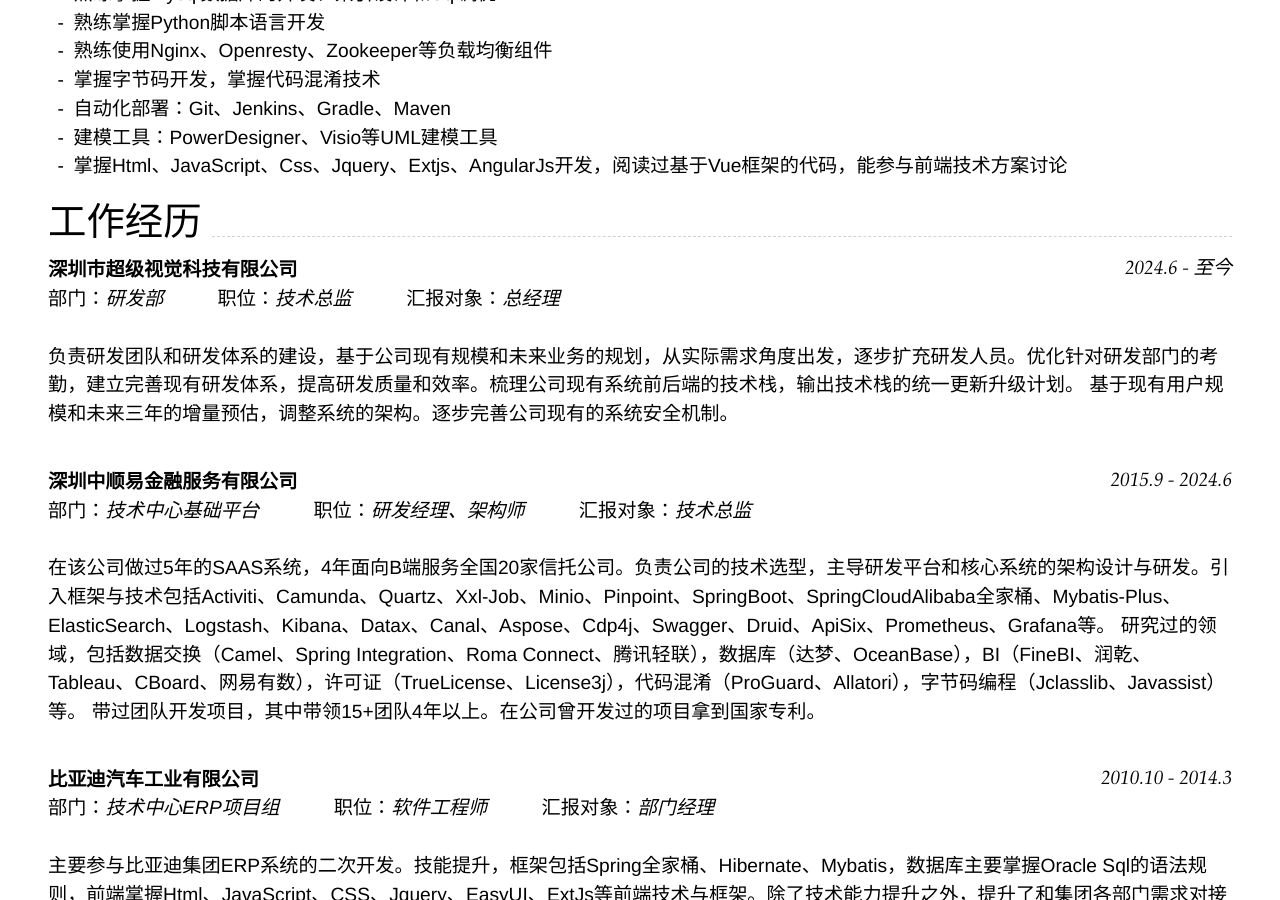
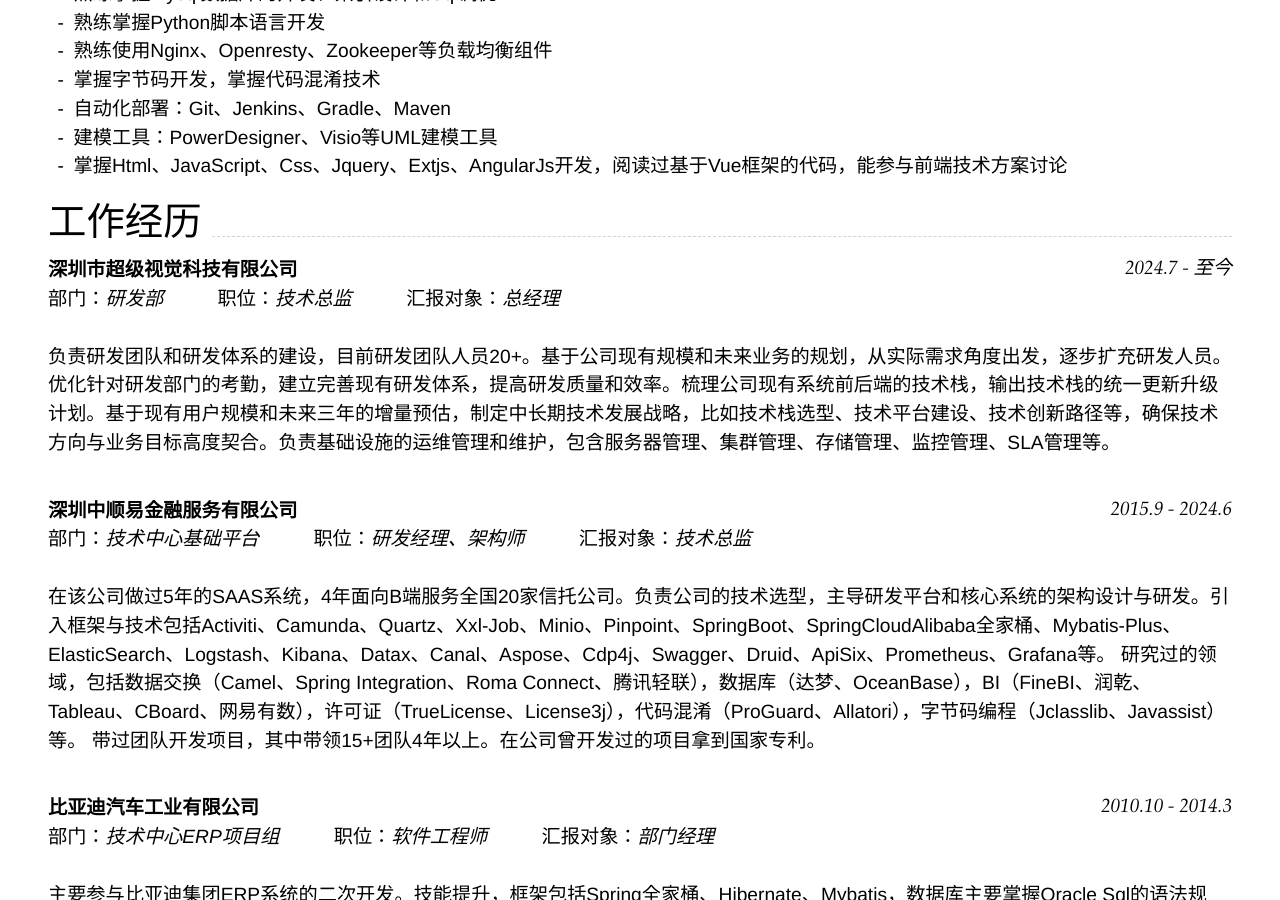
Before and after one commit to yuanCodeLab/cv, a Jekyll site: the page built from index.md, in a window 1280 px wide and 900 px high, scrolled down 817 px. Built offline with Jekyll 4.4.1, drawn with Linux system fonts in a browser that asks for light colours; nearby versions of some CDN libraries.

Commit message:
Update index.md

```diff
--- a/index.md
+++ b/index.md
@@ -46,10 +46,9 @@ Supported arguments:
 
 ## 工作经历
 
-### **深圳市超级视觉科技有限公司** `2024.6 - 至今`
+### **深圳市超级视觉科技有限公司** `2024.7 - 至今`
 部门：_研发部_ &emsp; &emsp; 职位：_技术总监_    &emsp; &emsp; 汇报对象：_总经理_  <br><br>
-负责研发团队和研发体系的建设，基于公司现有规模和未来业务的规划，从实际需求角度出发，逐步扩充研发人员。优化针对研发部门的考勤，建立完善现有研发体系，提高研发质量和效率。梳理公司现有系统前后端的技术栈，输出技术栈的统一更新升级计划。
-基于现有用户规模和未来三年的增量预估，调整系统的架构。逐步完善公司现有的系统安全机制。
+负责研发团队和研发体系的建设，目前研发团队人员20+。基于公司现有规模和未来业务的规划，从实际需求角度出发，逐步扩充研发人员。优化针对研发部门的考勤，建立完善现有研发体系，提高研发质量和效率。梳理公司现有系统前后端的技术栈，输出技术栈的统一更新升级计划。基于现有用户规模和未来三年的增量预估，制定中长期技术发展战略，比如技术栈选型、技术平台建设、技术创新路径等，确保技术方向与业务目标高度契合。负责基础设施的运维管理和维护，包含服务器管理、集群管理、存储管理、监控管理、SLA管理等。
 
 <br>
 
```
